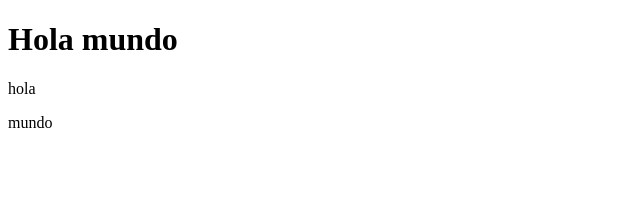
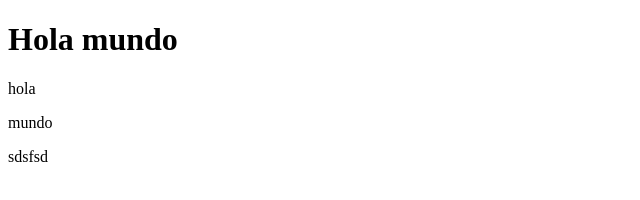
Before and after one commit to AlejandrooGR/myfirstTest, a plain HTML site: page index.html in a window 1280 px wide. Shown: the full height of the page, 0-640 px from the left. Drawn offline with Linux system fonts and the light colour scheme.

Commit message:
tercer commit

```diff
--- a/index.html
+++ b/index.html
@@ -10,5 +10,7 @@
     <h1>Hola mundo</h1>
     <p>hola</p>
     <p>mundo</p>
+
+    <p>sdsfsd</p>
 </body>
 </html>
```
